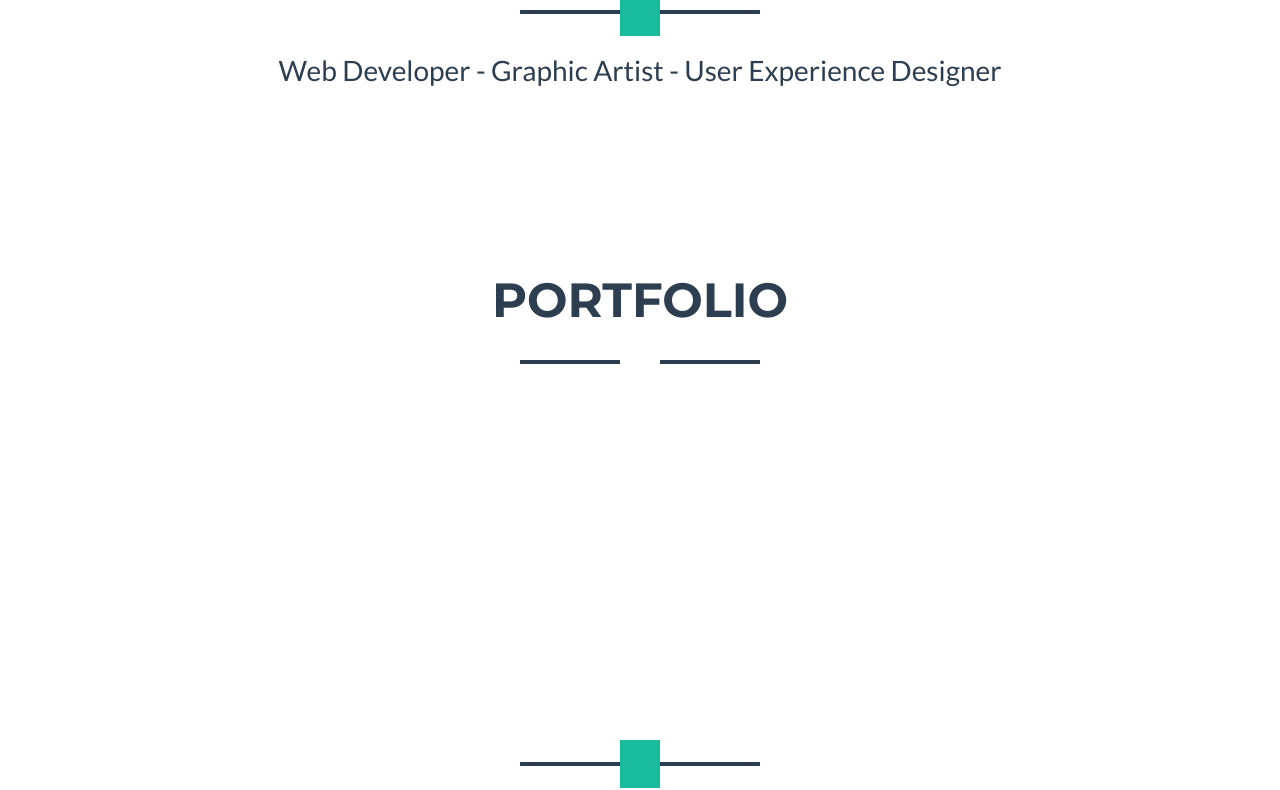
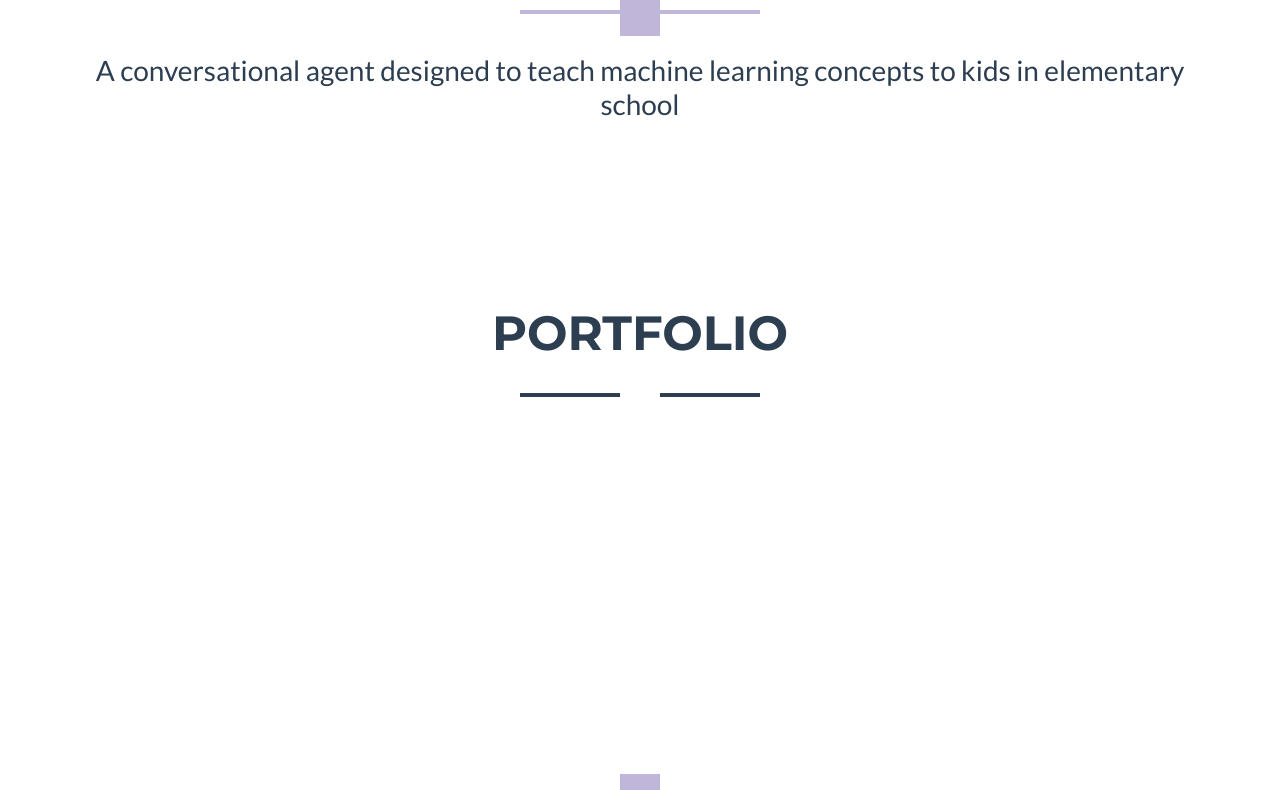
Before and after one commit to jessvb/zhorai, a plain HTML site: page website/index.html in a window 1280 px wide. Shown: the part 653-1443 px from the top of the page. Drawn offline with Linux system fonts and the light colour scheme; a script that the page names is missing.

Commit message:
minor changes, single page view

```diff
--- a/website/css/freelancer.css
+++ b/website/css/freelancer.css
@@ -44,12 +44,12 @@ hr.star-dark:after {
 }
 
 hr.star-light {
-  border-color: #2C3E50;
+  border-color: #BFB6D9;
 }
 
 hr.star-light:after {
   color: #fff;
-  background-color: #18BC9C;
+  background-color: #BFB6D9;
 }
 
 hr.star-dark {
--- a/website/index.html
+++ b/website/index.html
@@ -59,7 +59,7 @@
       <img class="img-fluid mb-5 d-block mx-auto" src="img/zhorai.png" alt="">
       <h1 class="text-uppercase mb-0">Meet Zhorai</h1>
       <hr class="star-light">
-      <h2 class="font-weight-light mb-0">Web Developer - Graphic Artist - User Experience Designer</h2>
+      <h2 class="font-weight-light mb-0">A conversational agent designed to teach machine learning concepts to kids in elementary school</h2>
     </div>
   </header>
 
```
